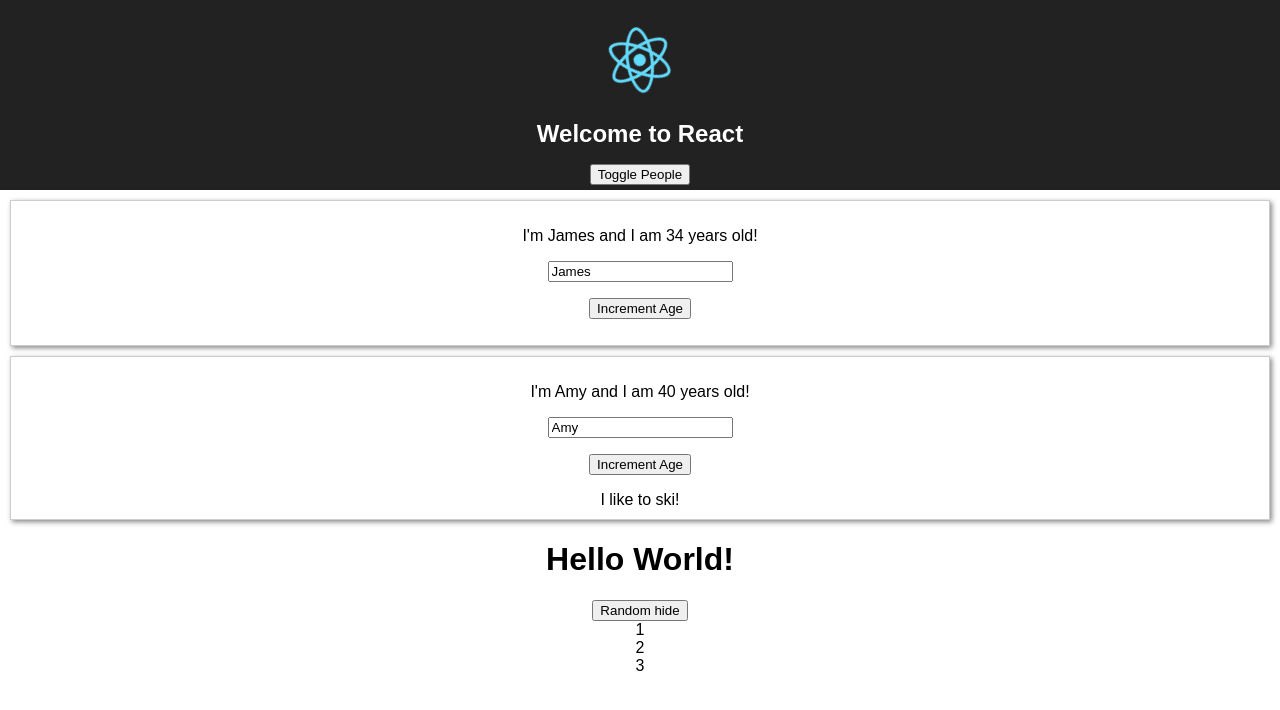
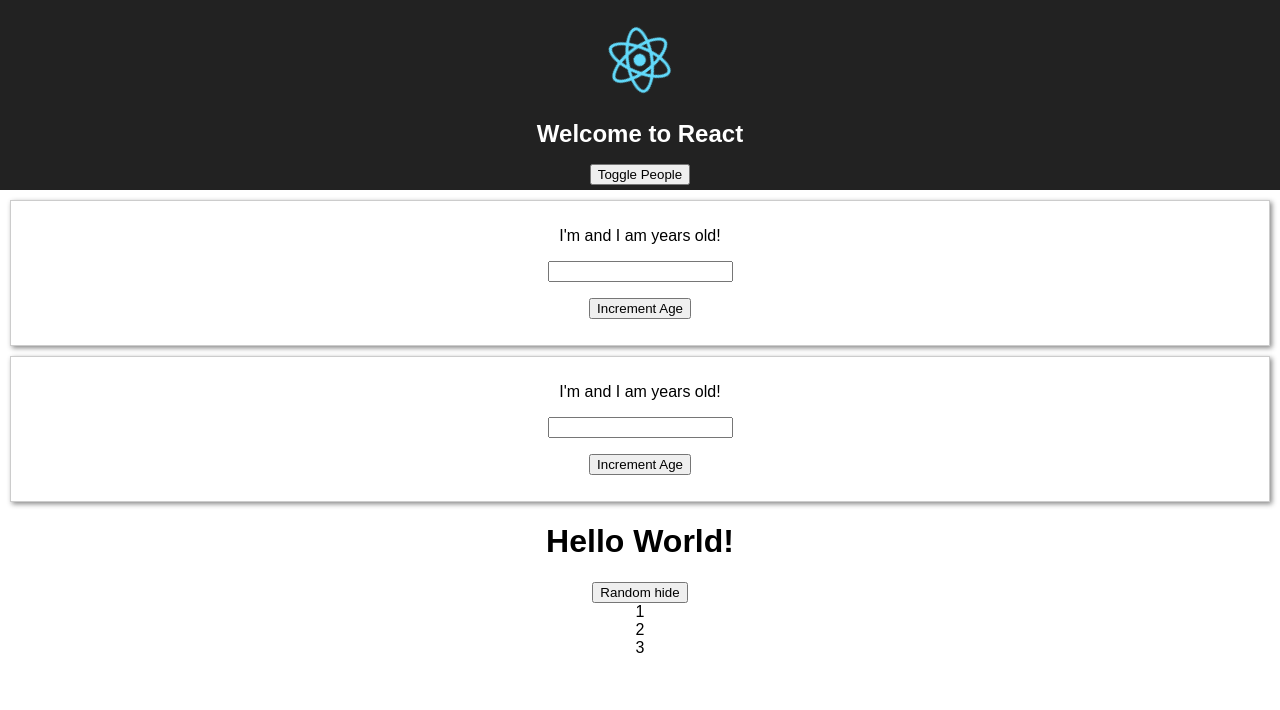
Before and after one commit to hngu/react-app, a React app: page / in a window 1280 px wide. Both pictures are taken after a click on the button "Toggle People". Shown: the top 710 px of the page. Built offline with nearby package versions, Linux system fonts and the light colour scheme.

Commit message:
added more hocs

```diff
--- a/src/components/examples/Persons/Person/Person.js
+++ b/src/components/examples/Persons/Person/Person.js
@@ -1,17 +1,19 @@
-import React from 'react'
-import classes from './Person.css'
+import React from 'react';
+import classes from './Person.css';
+import Aux from '../../../../hoc/examples/Aux/Aux';
+import withClass from '../../../../hoc/examples/withClass';
 
 const Person = (props) => {
     return (
-        <div className={classes['person']}>
+        <Aux>
             <div>
                 <p>I'm {props.name} and I am {props.age} years old!</p>
                 <p><input type="text" value={props.name} onChange={props.changeName} /></p>
                 <p><button onClick={props.incrementAge}>Increment Age</button></p>
             </div>
             <div>{props.children}</div>
-        </div>
+        </Aux>
     );
 }
 
-export default Person
+export default withClass(Person, classes['person']);
--- /dev/null
+++ b/src/hoc/examples/withClass.js
@@ -0,0 +1,11 @@
+import React from 'react';
+
+const withClass = (WrappedComponent, className) => {
+    return (props) => (
+        <div className={className}>
+            <WrappedComponent />
+        </div>
+    );
+}
+
+export default withClass;
```
Also changed, not shown: src/hoc/examples/Aux/Aux.js (renamed from src/hoc/Aux/Aux.js).
